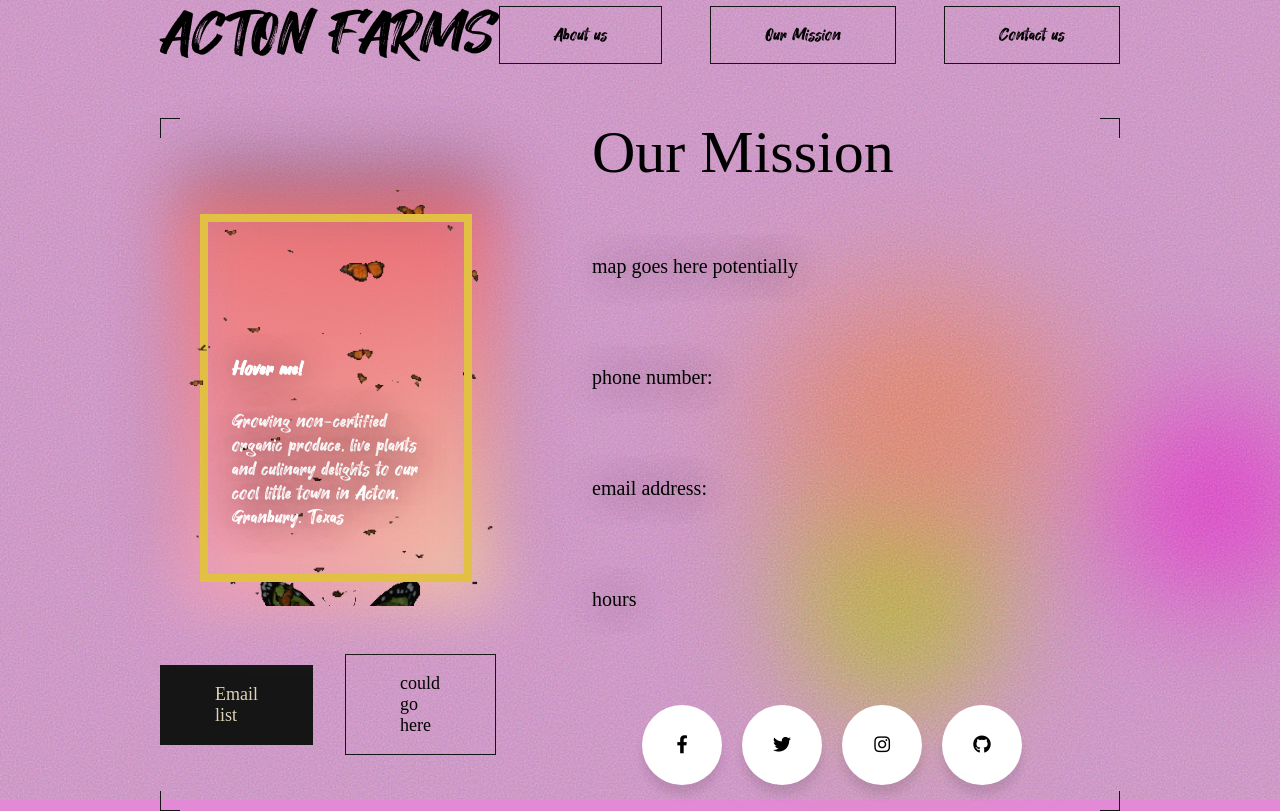
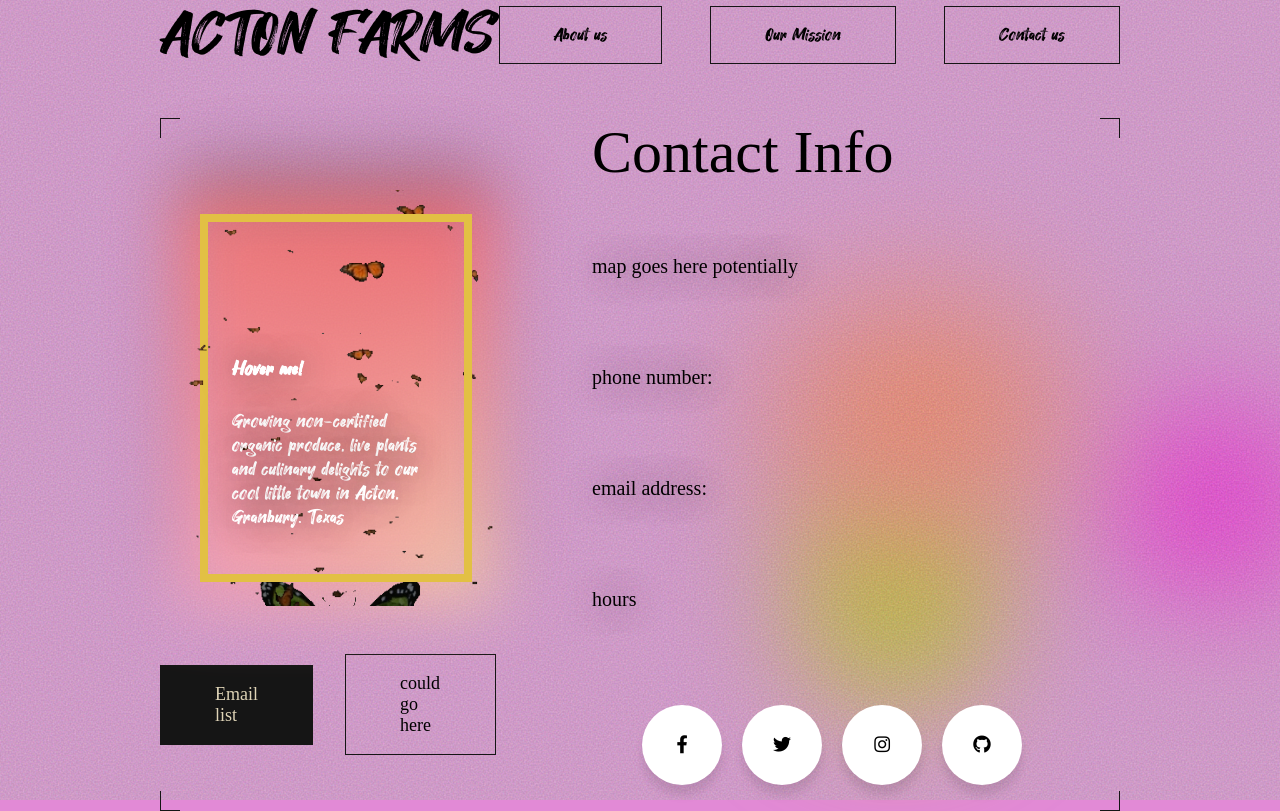
Before and after one commit to KeyTetra/a_farm_demo, a Flask app: page /contact in a window 1280 px wide. Run offline with Flask 3, Linux system fonts and the light colour scheme.

Commit message:
Update contact.html

```diff
--- a/templates/contact.html
+++ b/templates/contact.html
@@ -2,7 +2,7 @@
 {% block title %}About{% endblock %}
 {% block content %}
 
-<h1>Our Mission</h1>
+<h1>Contact Info</h1>
 <p>map goes here potentially</p>
 <p>phone number:</p>
 <p>email address:</p>
```
